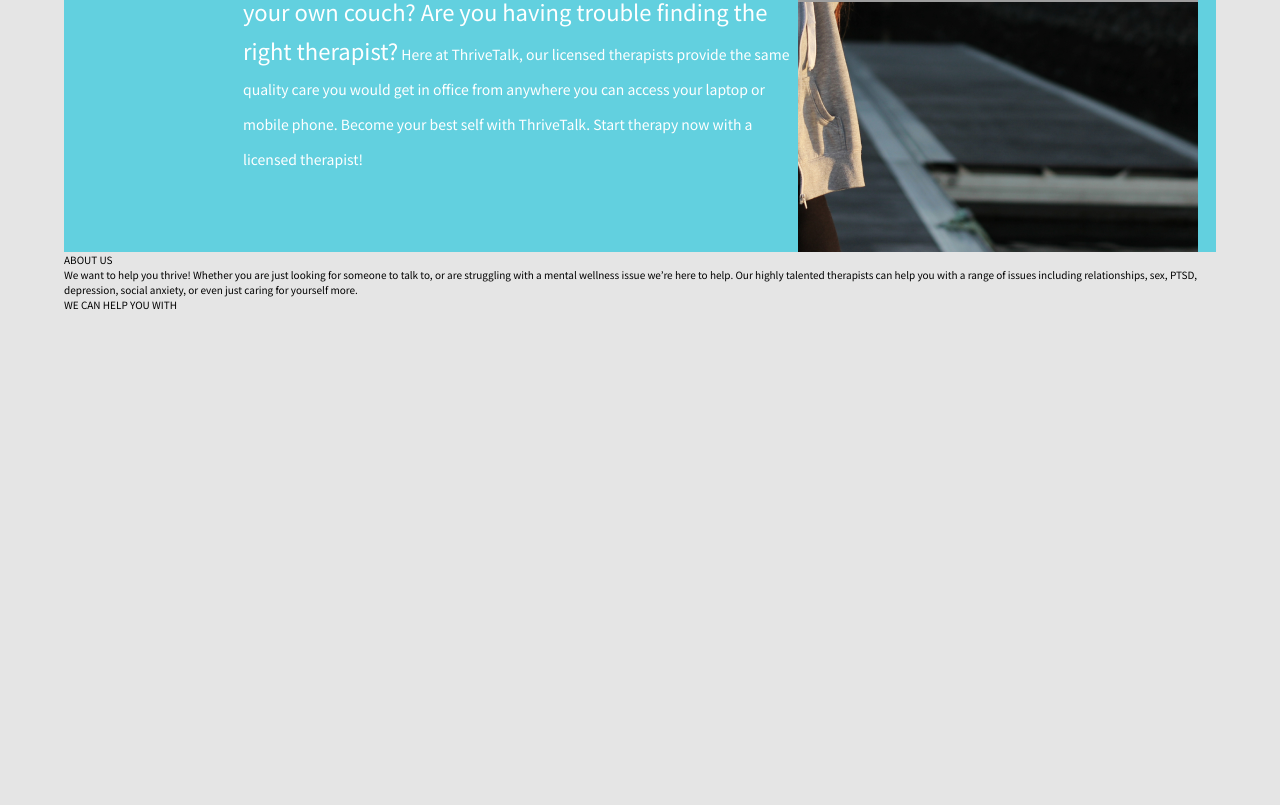
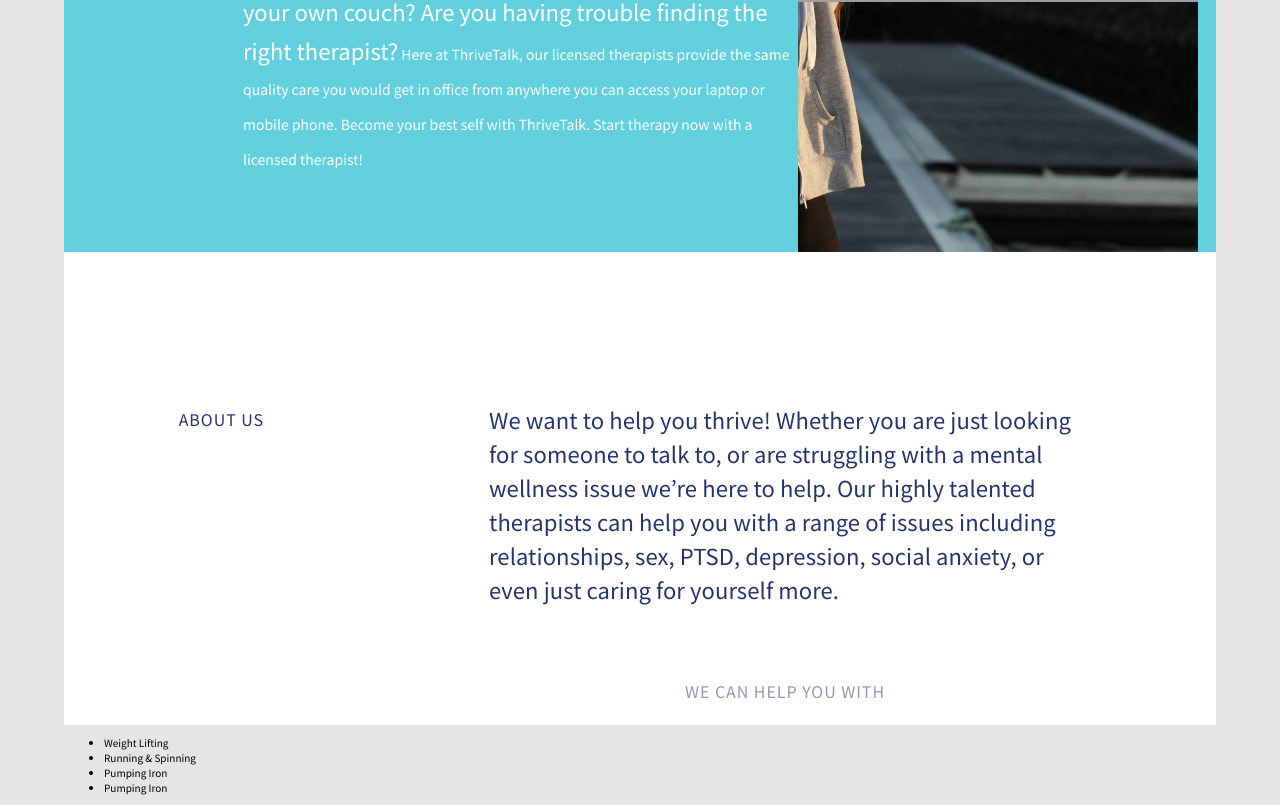
Before and after one commit to MezdrinM/ThriveTalk, a React (Create React App) app: page / in a window 1280 px wide. Shown: the part 1990-2795 px from the top of the page. Before the commit the page ends 2302 px from the top, so only its background shows below. Built offline with nearby package versions, Linux system fonts and the light colour scheme; grey boxes are pictures that could not be loaded; the HTML template or start-up script is replaced by a standard one.

Commit message:
new section-box

```diff
--- a/public/index.html
+++ b/public/index.html
@@ -87,5 +87,15 @@
         <div class="section-text-subtitle__footer">WE CAN HELP YOU WITH</div>
       </div>
     </section>
+    <section class="section-outer section-box">
+      <div class="section-box-list">
+        <ul class="section-box-list__iron">
+          <li class="box-list">Weight Lifting</li>
+          <li class="box-list">Running  & Spinning</li>
+          <li class="box-list">Pumping Iron</li>
+          <li class="box-list">Pumping Iron</li>
+        </ul>
+      </div>
+    </section>
   </body>
 </html>
--- a/src/styles/main.scss
+++ b/src/styles/main.scss
@@ -3,6 +3,8 @@
 @import "./header.scss";
 @import "./section-main.scss";
 @import "./section-about.scss";
+@import "./section-text.scss";
+@import "./section-box.scss";
 
 .section-outer {
   width: $width;
--- /dev/null
+++ b/src/styles/section-text.scss
@@ -0,0 +1,31 @@
+.section-text{
+    background: #ffffff;
+    display: flex;
+    &-title{
+        width: 200px;
+        margin-top: 156px;
+        text-align: right;
+        font-size: 16px;
+        line-height: 23px;
+        letter-spacing: 0.06em;
+        color: #22356F;
+    }
+    &-subtitle{
+        font-size: 22px;
+        line-height: 34px;
+        letter-spacing: 0.005em;
+        color: #22356F;
+        width: 592px;
+        margin: 150px 0 0 225px;
+        &__footer{
+            font-size: 16px;
+            line-height: 19px;
+            text-align: center;
+            letter-spacing: 0.06em;
+            color: rgba(34, 53, 111, 0.5);
+            margin: 76px 0 24px 0;
+
+        }
+    }
+
+}
```
Also changed, not shown: src/styles/section-box.scss (added).
